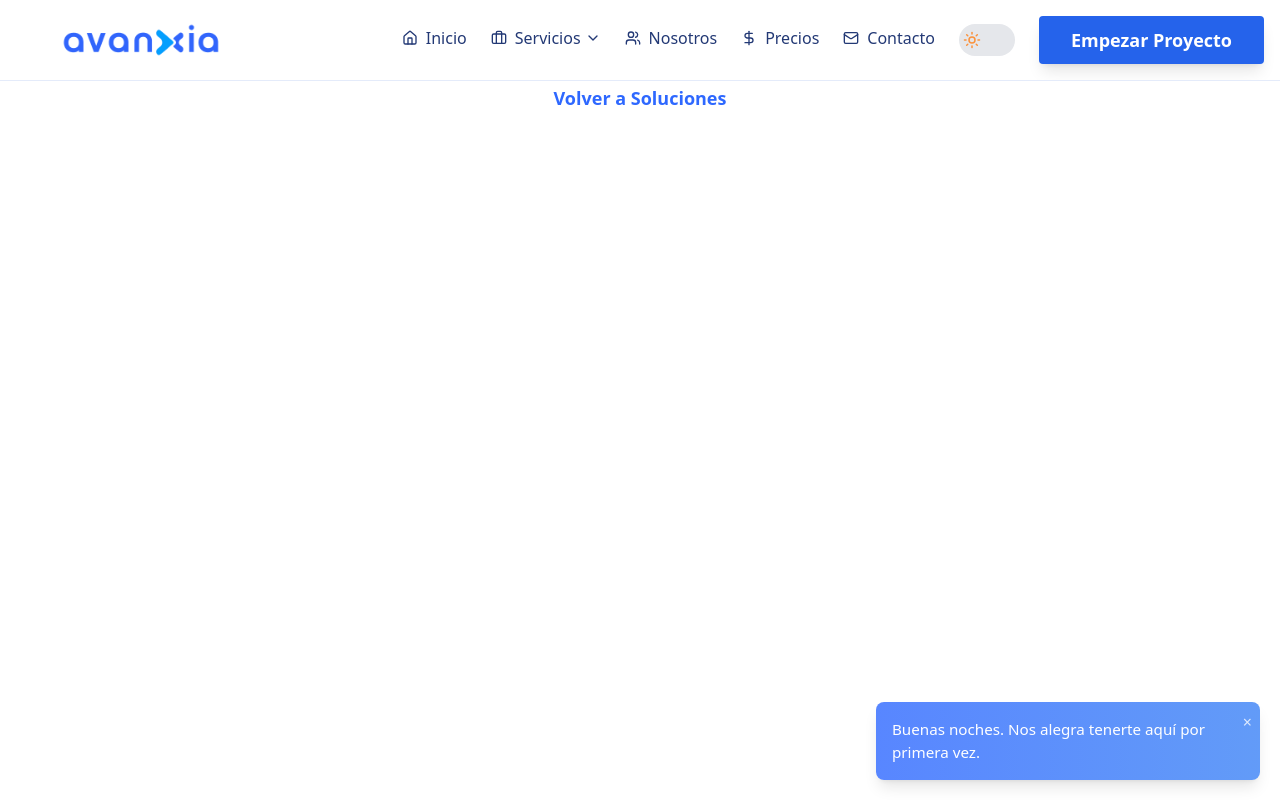
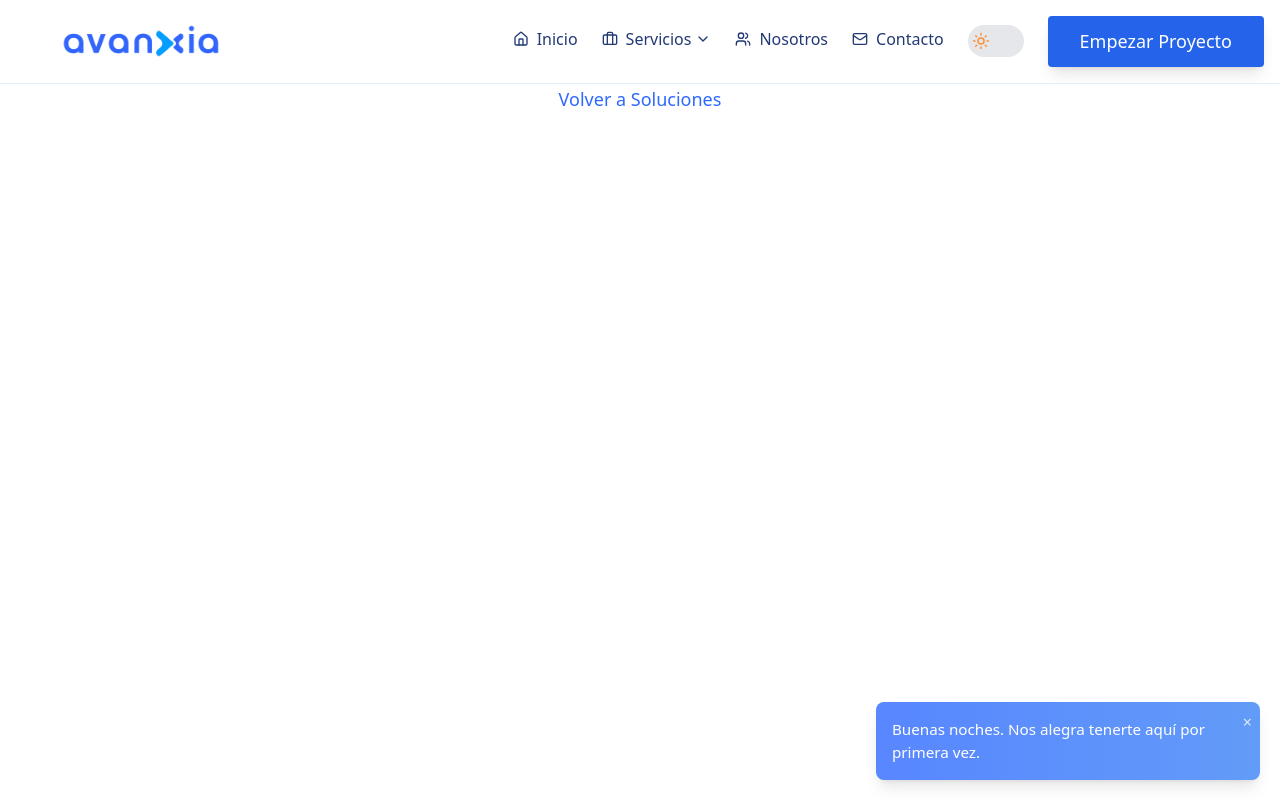
Before and after one commit to Avanxia-Labs/avanxia, a React (Vite) app: page /servicios/1 in a window 1280 px wide. Built offline with nearby package versions, Linux system fonts and the light colour scheme.

Commit message:
feat: implementa componentes base de navegación y UI con diseño responsivo

```diff
--- a/src/App.tsx
+++ b/src/App.tsx
@@ -15,10 +15,9 @@ import PersonalizedGreeting from "./components/PersonalizedGreeting";
 // import GreetingDemo from "./components/GreetingDemo";
 
 import HomePage from "@/components/pages/routes/HomePage";
-// ServicesPage eliminado - ya no se usa
+import ServicesPage from "@/components/pages/routes/ServicesPage";
 import AboutPage from "@/components/pages/routes/AboutPage";
 import ContactPage from "@/components/pages/routes/ContactPage";
-import PreciosPage from "@/components/pages/routes/Precios";
 // import SolutionsLandingPage from "@/components/pages/routes/SolutionsLandingPage"; // Comentado para prueba
 // import ServiceCategoryPage from "@/components/pages/routes/ServiceCategoryPage"; // Comentado para prueba
 import SolutionsLandingPage from "./components/pages/routes/SolutionsLandingPage"; // NUEVA IMPORTACIÓN RELATIVA
@@ -166,10 +165,9 @@ export default function App() {
       <Routes>
         <Route element={<MainLayout />}>
           <Route path="/" element={<HomePage />} />
-          {/* Ruta /services eliminada - ahora se usa /soluciones */}
+          <Route path="/services" element={<ServicesPage />} />
           <Route path="/about" element={<AboutPage />} />
           <Route path="/contact" element={<ContactPage />} />
-          <Route path="/precios" element={<PreciosPage />} />
           <Route path="/soluciones" element={<SolutionsLandingPage />} /> {/* RUTA PARA PÁGINA DE SOLUCIONES */}
           <Route path="/soluciones/:categorySlug" element={<ServiceCategoryPage />} /> {/* RUTA DINÁMICA PARA CATEGORÍAS */}
           <Route path="/servicios/:categorySlug" element={<ServiceCategoryPage />} /> {/* RUTA ALTERNATIVA PARA COMPATIBILIDAD */}
--- a/src/components/Header.tsx
+++ b/src/components/Header.tsx
@@ -7,8 +7,7 @@ import {
   Briefcase,
   Users,
   Mail,
-  ChevronDown,
-  DollarSign
+  ChevronDown
 } from 'lucide-react';
 import ThemeSwitcher from './ThemeSwitcher';
 import { Button } from './ui/button';
@@ -59,7 +58,6 @@ const Header = () => {
     { name: 'Inicio', to: '/', icon: Home, id: 'home' },
     { name: 'Servicios', to: '#', icon: Briefcase, id: 'services-menu' }, // 'to' es '#' ya que el botón maneja la acción
     { name: 'Nosotros', to: '/about', icon: Users, id: 'about' },
-    { name: 'Precios', to: '/precios', icon: DollarSign, id: 'pricing' },
     { name: 'Contacto', to: '/contact', icon: Mail, id: 'contact' },
   ];
 
--- a/src/components/ui/button.tsx
+++ b/src/components/ui/button.tsx
@@ -8,7 +8,7 @@ import { cn } from "@/lib/utils";
    ─────────────────────────── */
 const buttonVariants = cva(
   // BASE: igual que el <a> original
-  "inline-block whitespace-nowrap rounded text-lg font-bold " +
+  "inline-block whitespace-nowrap rounded text-base font-bold " +
     "transition duration-300 focus-visible:outline-none " +
     "focus-visible:ring-1 focus-visible:ring-zinc-950 " +
     "disabled:pointer-events-none disabled:opacity-50",
```
